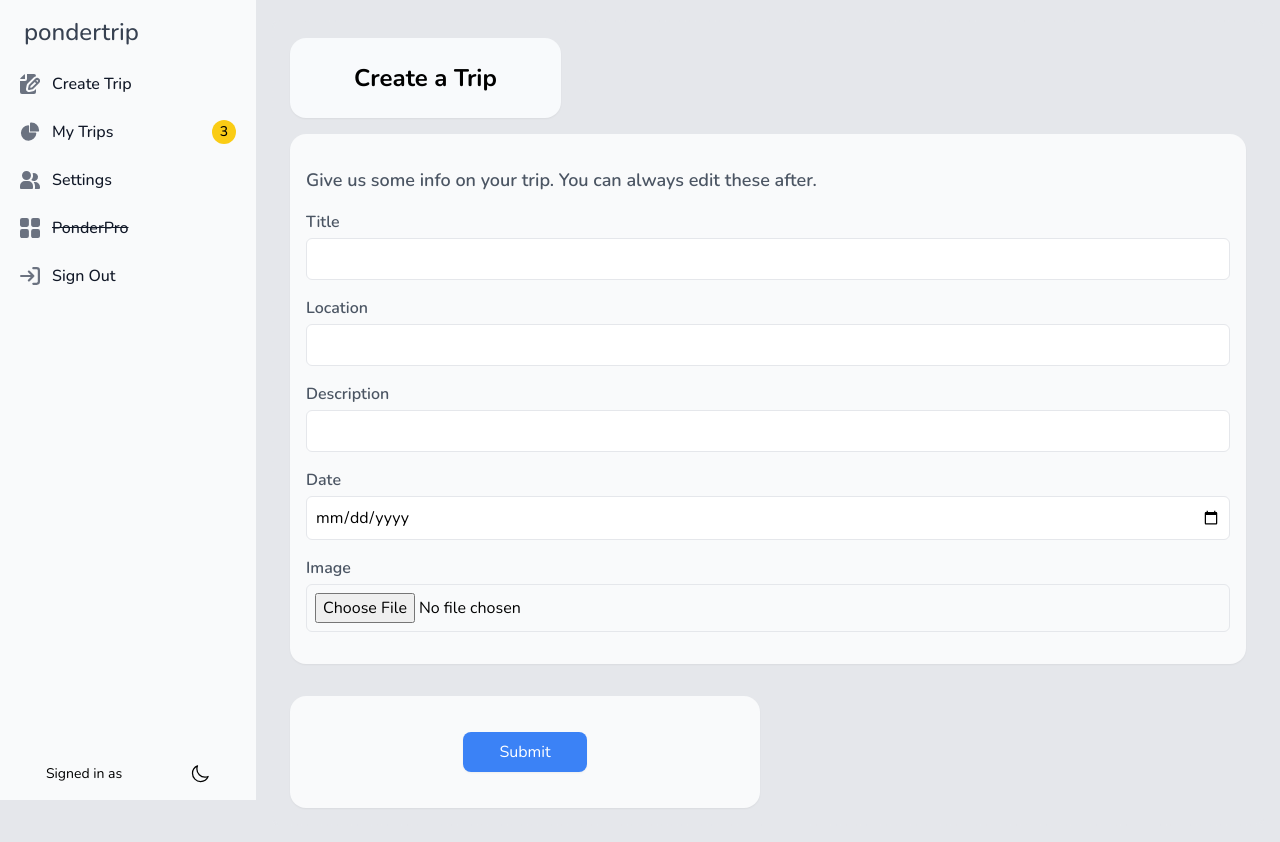
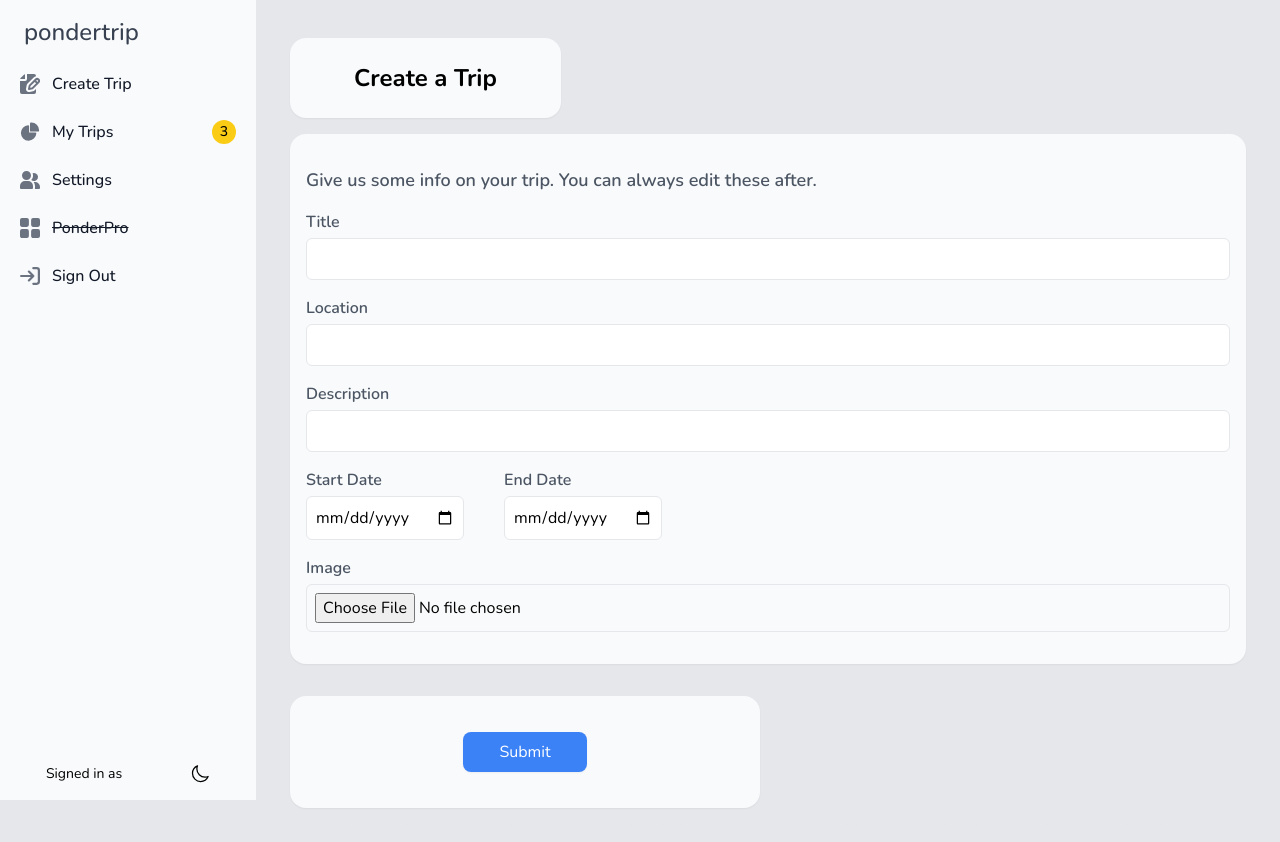
Before and after one commit to Grupith/pondertrip, a Next.js app: page /dashboard/create in a window 1280 px wide. Built offline with nearby package versions, Linux system fonts and the light colour scheme; no server answers.

Commit message:
fixing error handling & routing after login/register

```diff
--- a/app/dashboard/create/page.tsx
+++ b/app/dashboard/create/page.tsx
@@ -7,7 +7,8 @@ interface CreateFormState {
   location: string
   image: string
   description: string
-  date: string
+  startDate: string
+  endDate: string
   people: string
 }
 
@@ -18,7 +19,8 @@ const Create: React.FC = () => {
     location: "",
     image: "",
     description: "",
-    date: "",
+    startDate: "",
+    endDate: "",
     people: "",
   })
 
@@ -100,22 +102,40 @@ const Create: React.FC = () => {
                     value={formData.description}
                   />
                 </div>
+                <section className="flex justify-start space-x-10">
                   <div className="mb-4">
                     <label
-                    htmlFor="date"
+                      htmlFor="startDate"
                       className="block text-md font-semibold text-gray-600 dark:text-gray-300"
                     >
-                    Date
+                      Start Date
                     </label>
                     <input
                       type="date"
-                    name="date"
-                    id="date"
+                      name="startDate"
+                      id="startDate"
                       className="mt-1 p-2 w-full border rounded-md dark:bg-slate-600 dark:border-slate-600 "
                       onChange={handleChange}
-                    value={formData.date}
+                      value={formData.startDate}
                     />
                   </div>
+                  <div className="mb-4">
+                    <label
+                      htmlFor="endDate"
+                      className="block text-md font-semibold text-gray-600 dark:text-gray-300"
+                    >
+                      End Date
+                    </label>
+                    <input
+                      type="date"
+                      name="endDate"
+                      id="endDate"
+                      className="mt-1 p-2 w-full border rounded-md dark:bg-slate-600 dark:border-slate-600 "
+                      onChange={handleChange}
+                      value={formData.endDate}
+                    />
+                  </div>
+                </section>
                 <div className="mb-4">
                   <label
                     htmlFor="image"
--- a/app/login/page.tsx
+++ b/app/login/page.tsx
@@ -11,17 +11,28 @@ export default function Login() {
 
   const [email, setEmail] = useState("")
   const [password, setPassword] = useState("")
+  const [error, setError] = useState("")
   const router = useRouter()
+  const { user } = useAuth()
 
   const handleLogin = (e: React.FormEvent) => {
     e.preventDefault()
 
     try {
       signIn(email, password)
-      router.push("/dashboard")
-      console.log("successfully signed in")
     } catch (error: any) {
       console.error("Error Logging in", error.message)
+
+      if (error.code === "auth/invalid-credential") {
+        setError("Invalid email or password")
+      } else {
+        setError("An error occurred while logging in")
+      }
+    } finally {
+      if (user) {
+        router.push("/dashboard")
+        console.log("successfully signed in")
+      }
     }
   }
   return (
@@ -114,11 +125,12 @@ export default function Login() {
                     Forgot password?
                   </a>
                 </div>
+                <p className="text-red-500 font-medium">{error && error}</p>
                 <button
                   type="submit"
                   className="w-full text-white bg-gradient-to-br from-blue-500 to-blue-600 hover:bg-primary-700 focus:ring-4 focus:outline-none focus:ring-primary-300 font-medium rounded-lg text-sm px-5 py-2.5 text-center dark:bg-primary-600 dark:hover:bg-primary-700 dark:focus:ring-primary-800"
                 >
-                  Create an account
+                  Login
                 </button>
                 <p className="text-sm font-light text-gray-500 dark:text-gray-400">
                   Don&apos;t have an account yet?{" "}
--- a/app/register/page.tsx
+++ b/app/register/page.tsx
@@ -12,6 +12,7 @@ export default function Register() {
   const [email, setEmail] = useState("")
   const [password, setPassword] = useState("")
   const [confirmPassword, setConfirmPassword] = useState("")
+  const [error, setError] = useState("")
 
   const { signUp } = useAuth()
   const router = useRouter()
@@ -21,6 +22,7 @@ export default function Register() {
 
     if (password !== confirmPassword) {
       console.error("Passwords do not match")
+      setError("Passwords do not match!")
       return
     }
 
@@ -138,6 +140,7 @@ export default function Register() {
                     </label>
                   </div>
                 </div>
+                <p className="text-red-500 font-medium">{error && error}</p>
                 <button
                   type="submit"
                   className="w-full text-white bg-gradient-to-br from-blue-500 to-blue-600 hover:bg-primary-700 focus:ring-4 focus:outline-none focus:ring-primary-300 font-medium rounded-lg text-sm px-5 py-2.5 text-center dark:bg-primary-600 dark:hover:bg-primary-700 dark:focus:ring-primary-800"
```
Lines whose indentation alone changed are shown as unchanged.
